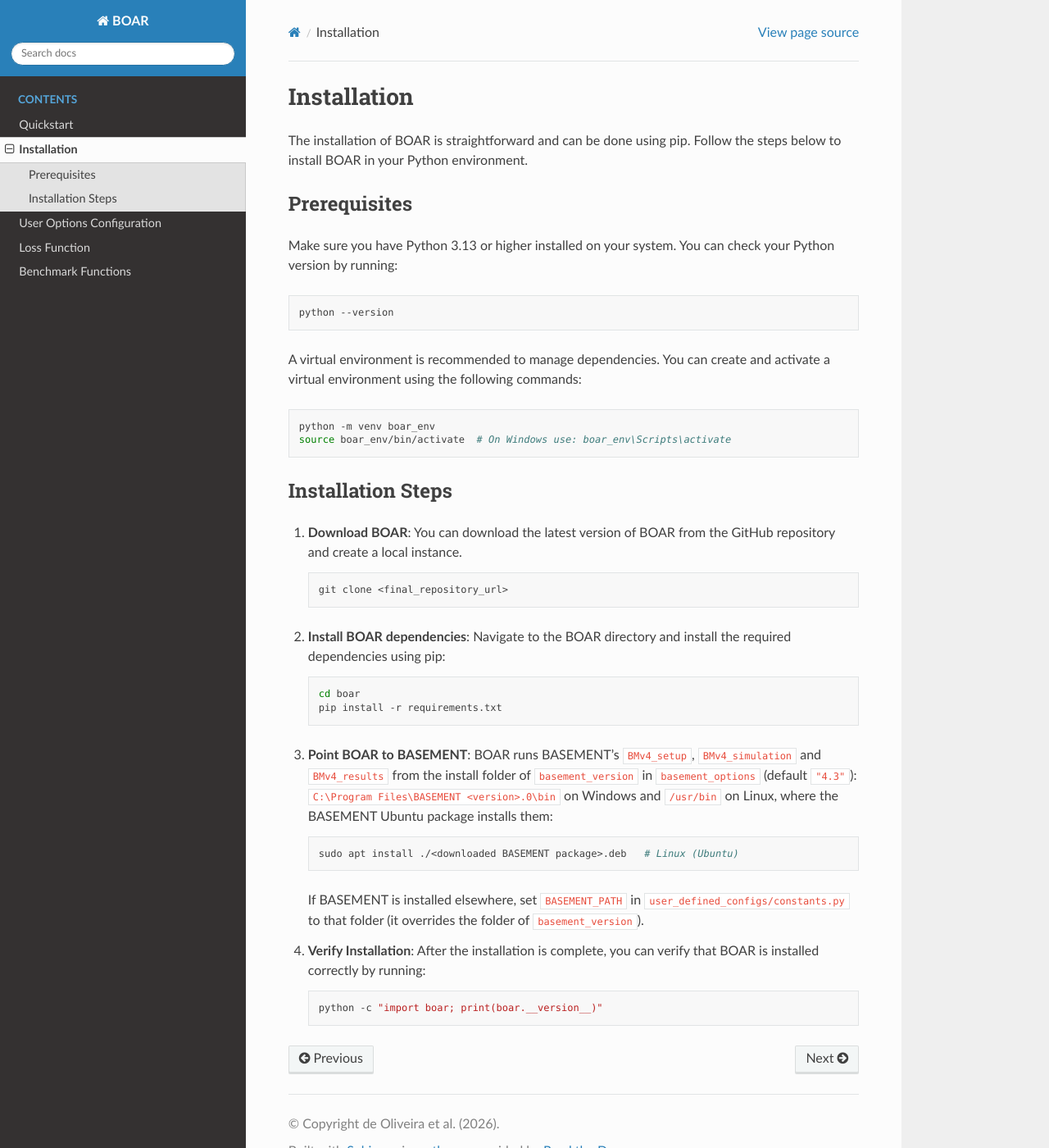
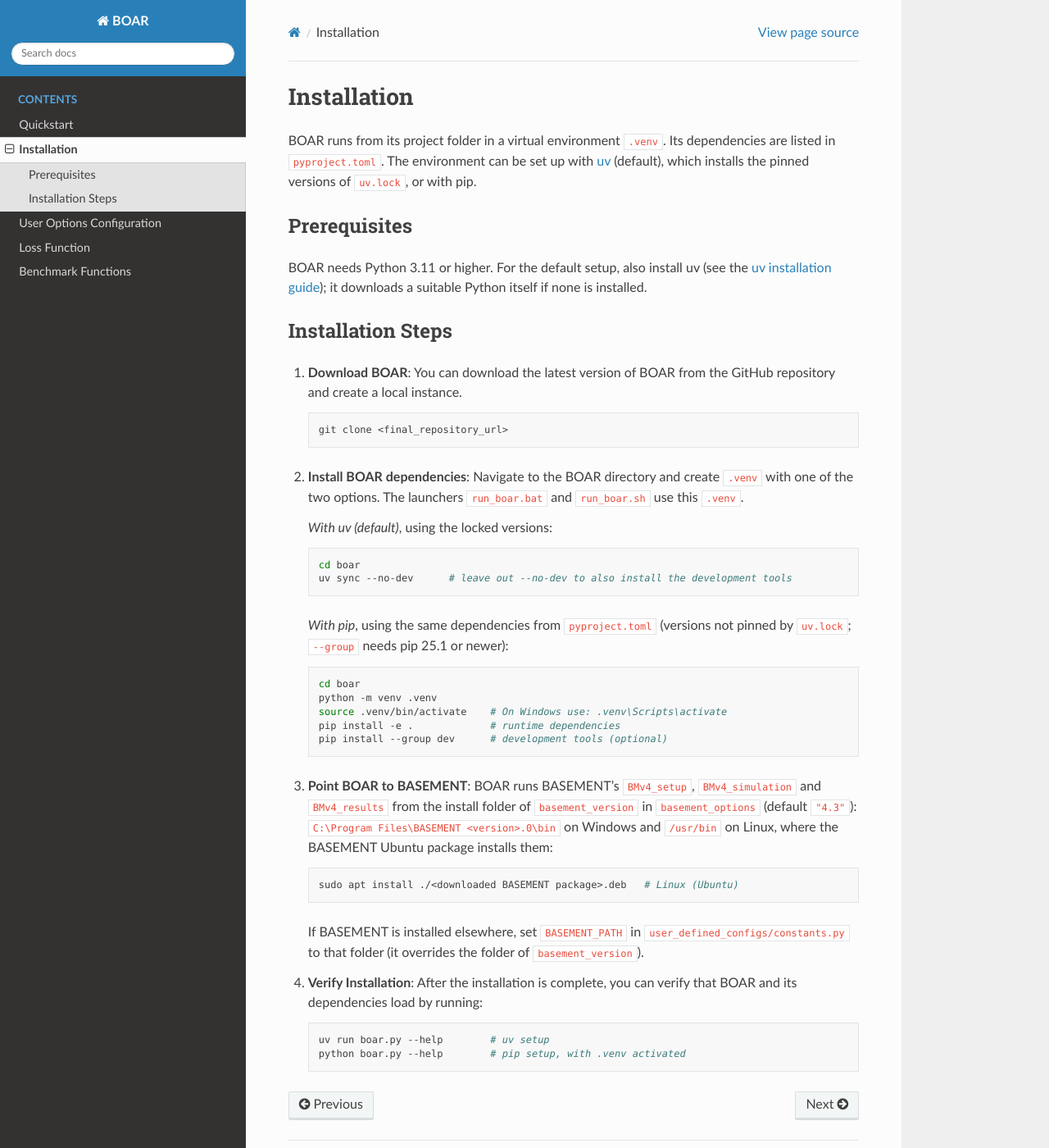
Before and after one commit to baw-de/BOAR, a Sphinx documentation site: the page built from docs/installation.rst, in a window 1280 px wide and 1400 px high. Shown: the whole window at 82% size. Built offline with Sphinx 7.4.7 and the Read the Docs theme 3.1.0, drawn with Linux system fonts in a browser that asks for light colours; pages that are not in the unit, such as notebooks, are missing from menus.

Commit message:
build: manage the environment with uv by default, drop requirements*.txt
The dependencies were listed three times (pyproject.toml, requirements.txt,
requirements-dev.txt). pyproject.toml is now the single source; uv.lock pins it for uv.

- pyproject.toml: dev tools move from the `dev` extra to the PEP 735 `dev` dependency
  group; `[tool.uv] package = false`, since BOAR runs from the repository folder. The
  invalid build backend `setuptools.backends.legacy:build` becomes `setuptools.build_meta`
  with no packages or modules, so `pip install -e .` installs only the dependencies and
  `pip install --group dev` (pip >= 25.1) the dev tools.
- uv.lock (resolved for Python 3.11-3.15) added; requirements.txt and
  requirements-dev.txt removed.
- CI: the setup-python-env action uses astral-sh/setup-uv@v7 with `uv sync --locked`
  and its cache instead of pip and the 3.11-only site-packages cache; the dependency
  audit runs pip-audit on `uv export --no-dev` of the lock.
- README, CONTRIBUTING, docs/installation.rst, docs/quickstart.rst: uv is the default
  setup (`uv sync`, `uv run boar.py`), a .venv built with pip the alternative; uv is not
  a requirement. installation.rst now states Python >= 3.11 and replaces the broken
  `import boar` check with `boar.py --help`.
- run_boar.bat / run_boar.sh: the missing-.venv hint names both ways to create it.
- .gitignore: audit-requirements.txt (local pip-audit input) and .python-version
  (local pins; BOAR supports the whole requires-python range).

Co-Authored-By: Claude Opus 5.5 <noreply@anthropic.com>

```diff
--- a/docs/installation.rst
+++ b/docs/installation.rst
@@ -1,23 +1,15 @@
 Installation
 ============
 
-The installation of BOAR is straightforward and can be done using pip.
-Follow the steps below to install BOAR in your Python environment.
+BOAR runs from its project folder in a virtual environment ``.venv``. Its dependencies are listed in
+``pyproject.toml``. The environment can be set up with `uv <https://docs.astral.sh/uv/>`_ (default), which
+installs the pinned versions of ``uv.lock``, or with pip.
 
 Prerequisites
 --------------
-Make sure you have Python 3.13 or higher installed on your system. You can check your Python version by running:
-
-.. code-block:: bash
-
-   python --version
-
-A virtual environment is recommended to manage dependencies. You can create and activate a virtual environment using the following commands:
-
-.. code-block:: bash
-
-   python -m venv boar_env
-   source boar_env/bin/activate  # On Windows use: boar_env\Scripts\activate
+BOAR needs Python 3.11 or higher. For the default setup, also install uv
+(see the `uv installation guide <https://docs.astral.sh/uv/getting-started/installation/>`_); it downloads
+a suitable Python itself if none is installed.
 
 Installation Steps
 ------------------
@@ -29,13 +21,26 @@ Installation Steps
 
       git clone <final_repository_url>
 
-2. **Install BOAR dependencies**: Navigate to the BOAR directory and install
-   the required dependencies using pip:
+2. **Install BOAR dependencies**: Navigate to the BOAR directory and create ``.venv`` with
+   one of the two options. The launchers ``run_boar.bat`` and ``run_boar.sh`` use this ``.venv``.
+
+   *With uv (default)*, using the locked versions:
 
    .. code-block:: bash
 
       cd boar
-      pip install -r requirements.txt
+      uv sync --no-dev      # leave out --no-dev to also install the development tools
+
+   *With pip*, using the same dependencies from ``pyproject.toml`` (versions not pinned by
+   ``uv.lock``; ``--group`` needs pip 25.1 or newer):
+
+   .. code-block:: bash
+
+      cd boar
+      python -m venv .venv
+      source .venv/bin/activate    # On Windows use: .venv\Scripts\activate
+      pip install -e .             # runtime dependencies
+      pip install --group dev      # development tools (optional)
 
 3. **Point BOAR to BASEMENT**: BOAR runs BASEMENT's ``BMv4_setup``, ``BMv4_simulation`` and
    ``BMv4_results`` from the install folder of ``basement_version`` in ``basement_options``
@@ -50,8 +55,9 @@ Installation Steps
    to that folder (it overrides the folder of ``basement_version``).
 
 4. **Verify Installation**: After the installation is complete, you can verify
-   that BOAR is installed correctly by running:
+   that BOAR and its dependencies load by running:
 
    .. code-block:: bash
 
-      python -c "import boar; print(boar.__version__)"
+      uv run boar.py --help        # uv setup
+      python boar.py --help        # pip setup, with .venv activated
--- a/docs/quickstart.rst
+++ b/docs/quickstart.rst
@@ -103,12 +103,12 @@ directory in your terminal and execute the following command:
    run_boar.bat      # Windows
    ./run_boar.sh     # Linux / macOS
 
-Both scripts run ``boar.py`` with the Python of ``.venv`` (otherwise the one on the PATH; set
+Both scripts run ``boar.py`` with the Python of ``.venv`` (from ``uv sync`` or pip; otherwise the one on the PATH; set
 ``PYTHON_EXE`` to use another one) and pass their options on. BOAR itself generates ``setup.h5`` from
 ``model.json`` and runs the BASEMENT version set in ``basement_options``. Instead of the scripts, you can also run
 
 .. code-block:: bash
 
-   python boar.py
+   uv run boar.py      # or: python boar.py, with .venv activated
 
 Calibration progress and detailed execution logs are recorded in ``boar.log`` by default. Alternatively, a custom log file can be specified using the following command: ``python boar.py --log-file [filename]``.
```
Also changed, not shown: CONTRIBUTING.md (+15 -8 lines), README.md (+15 -12 lines), pyproject.toml (+19 -3 lines), requirements-dev.txt (deleted, +0 -26 lines), requirements.txt (deleted, +0 -10 lines), 6 other files.
